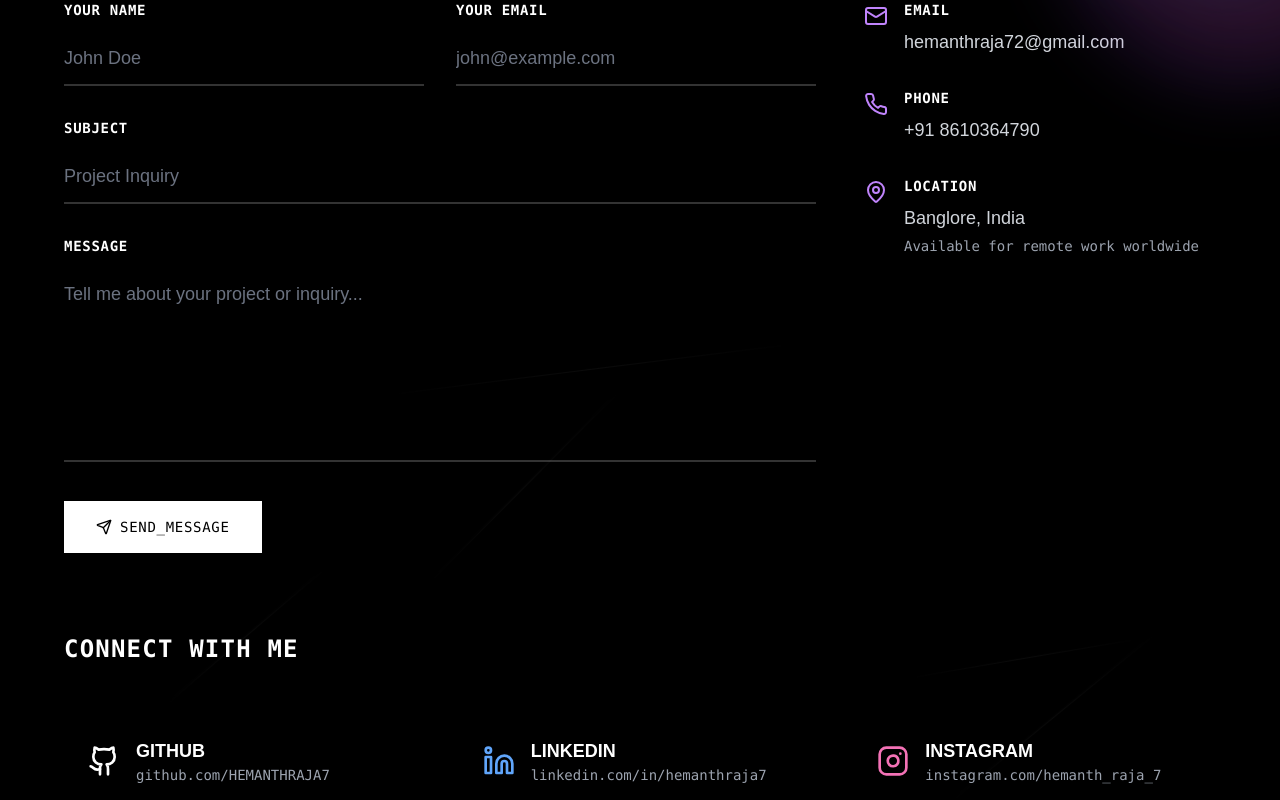
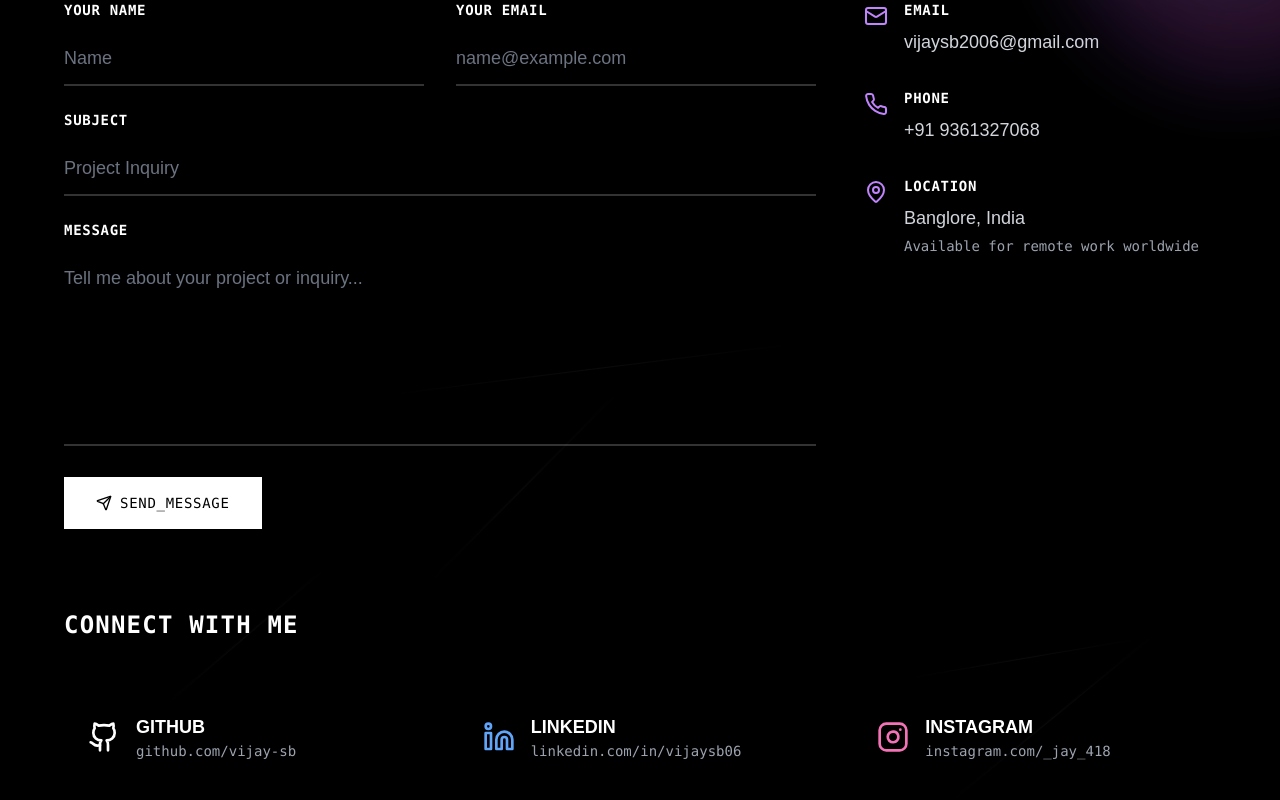
Before and after one commit to vijay-sb/Portfolio-v2, a Next.js app: page /contact in a window 1280 px wide. Shown: the part 720-1520 px from the top of the page. Built offline with nearby package versions, Linux system fonts and the light colour scheme.

Commit message:
update data /contact

```diff
--- a/app/contact/page.tsx
+++ b/app/contact/page.tsx
@@ -168,8 +168,8 @@ export default function ContactPage() {
                 isDark ? "text-gray-400" : "text-gray-500"
               }`}
             >
-              ● hemanthraja72@gmail.com
-              <br />● +91 8610364790
+              ● vijaysb2006@gmail.com
+              <br />● +91 9361327068
               <br />● BANGLORE, INDIA
             </div>
           </motion.div>
@@ -206,7 +206,7 @@ export default function ContactPage() {
                 <p className="text-sm mt-2 font-mono">{"I'll get back to you as soon as possible."}</p>
               </motion.div>
             ) : (
-              <form className="space-y-8" action="https://formsubmit.co/cf65bb2776f35eabece1df2903d71ba5" method="POST">
+              <form className="space-y-6" action="https://formsubmit.co/f71a97fcb0abdf67a1501a4ad8937103" method="POST">
                 <input type="hidden" name="_captcha" value="false" />
                 <input type="hidden" name="_template" value="table" />
 
@@ -232,7 +232,7 @@ export default function ContactPage() {
                           ? "border-white/20 text-white placeholder:text-gray-500"
                           : "border-gray-300 text-gray-900 placeholder:text-gray-400"
                       }`}
-                      placeholder="John Doe"
+                      placeholder="Name"
                     />
                   </div>
                   <div>
@@ -256,7 +256,7 @@ export default function ContactPage() {
                           ? "border-white/20 text-white placeholder:text-gray-500"
                           : "border-gray-300 text-gray-900 placeholder:text-gray-400"
                       }`}
-                      placeholder="john@example.com"
+                      placeholder="name@example.com"
                     />
                   </div>
                 </div>
@@ -384,7 +384,7 @@ export default function ContactPage() {
                       isDark ? "text-gray-300" : "text-gray-700"
                     }`}
                   >
-                    hemanthraja72@gmail.com
+                    vijaysb2006@gmail.com
                   </a>
                 </div>
               </div>
@@ -403,7 +403,7 @@ export default function ContactPage() {
                       isDark ? "text-gray-300" : "text-gray-700"
                     }`}
                   >
-                    +91 8610364790
+                    +91 9361327068
                   </a>
                 </div>
               </div>
@@ -451,7 +451,7 @@ export default function ContactPage() {
 
           <div className="grid grid-cols-1 md:grid-cols-3 gap-8">
             <a
-              href="https://github.com/HEMANTHRAJA7"
+              href="https://github.com/vijay-sb"
               target="_blank"
               rel="noopener noreferrer"
               className={`group flex items-center gap-4 p-6 transition-colors ${
@@ -472,13 +472,13 @@ export default function ContactPage() {
                     isDark ? "text-gray-400" : "text-gray-600"
                   }`}
                 >
-                  github.com/HEMANTHRAJA7
+                  github.com/vijay-sb
                 </div>
               </div>
             </a>
 
             <a
-              href="https://linkedin.com/in/hemanthraja7"
+              href="https://linkedin.com/in/vijaysb06"
               target="_blank"
               rel="noopener noreferrer"
               className={`group flex items-center gap-4 p-6 transition-colors ${
@@ -499,13 +499,13 @@ export default function ContactPage() {
                     isDark ? "text-gray-400" : "text-gray-600"
                   }`}
                 >
-                  linkedin.com/in/hemanthraja7
+                 linkedin.com/in/vijaysb06
                 </div>
               </div>
             </a>
 
             <a
-              href="https://instagram.com/hemanth_raja_7"
+               href="https://instagram.com/_jay_418"
               target="_blank"
               rel="noopener noreferrer"
               className={`group flex items-center gap-4 p-6 transition-colors ${
@@ -526,7 +526,7 @@ export default function ContactPage() {
                     isDark ? "text-gray-400" : "text-gray-600"
                   }`}
                 >
-                  instagram.com/hemanth_raja_7
+                  instagram.com/_jay_418
                 </div>
               </div>
             </a>
```
